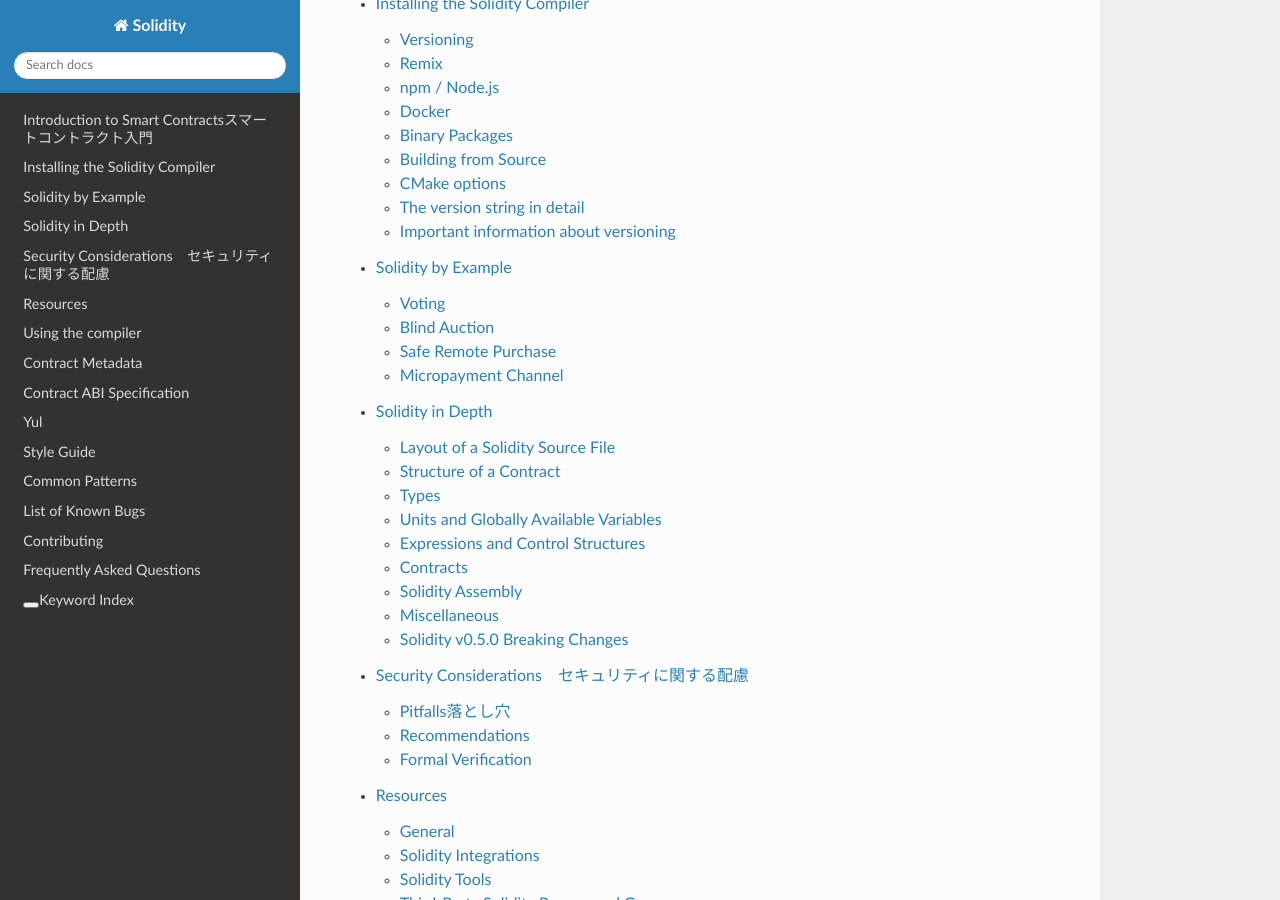
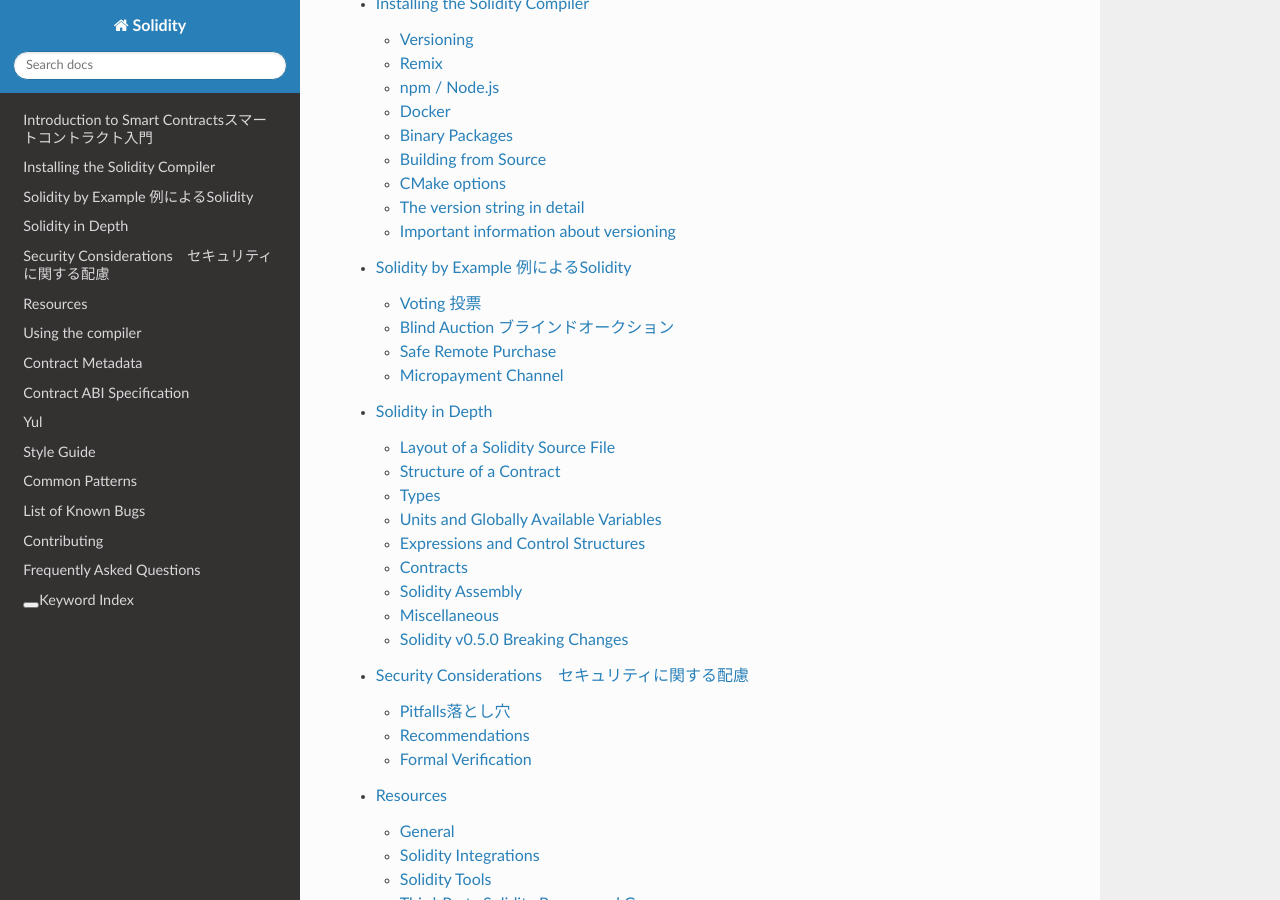
Before and after one commit to tatsuhirotsuchiya/solidity-jp, a Sphinx documentation site: the page built from docs/index.rst, in a window 1280 px wide and 900 px high, scrolled down 2626 px. Built offline with Sphinx 7.4.7 and the Read the Docs theme 2.0.0, drawn with Linux system fonts in a browser that asks for light colours; part of the change alters nothing that is shown.

Commit message:
worked on solidity-by-example.rst

```diff
--- a/docs/solidity-by-example.rst
+++ b/docs/solidity-by-example.rst
@@ -1,5 +1,5 @@
 ###################
-Solidity by Example
+Solidity by Example 例によるSolidity
 ###################
 
 .. index:: voting, ballot
@@ -7,7 +7,7 @@ Solidity by Example
 .. _voting:
 
 ******
-Voting
+Voting 投票
 ******
 
 The following contract is quite complex, but showcases
@@ -20,19 +20,37 @@ how delegated voting can be done so that vote counting
 is **automatic and completely transparent** at the
 same time.
 
+以下のコントラクトはかなり複雑ですが，Solidityの機能の多くを
+例示しています．これは投票コントラクトを実装しています．
+もちろん，電子投票の主な問題はどう投票権を正しい人に割り当て
+どう不正を防ぐかです．ここではすべての問題を解決することはしませんが，
+すくなくとも代理投票が，投票を数えるのが**自動的かつ完全に透明**
+に同時になるように行えることを示します．？
+
 The idea is to create one contract per ballot,
 providing a short name for each option.
 Then the creator of the contract who serves as
 chairperson will give the right to vote to each
 address individually.
 
+考え方は投票券ごとに一つのコントラクトを生成することで，
+各選択肢には短い名前を与えます．
+そして，座長の役割となるコントラクトの作成者は
+各アドレスに個別に投票する権利を付与します．
+
 The persons behind the addresses can then choose
 to either vote themselves or to delegate their
 vote to a person they trust.
 
+アドレスの背景にある人々は，その後自分自身で投票するか，
+信頼する人物に投票を委ねるかを選択できます．
+
 At the end of the voting time, ``winningProposal()``
 will return the proposal with the largest number
 of votes.
+
+投票時間の終わりには，``winningProposal()``
+がもっとも多数の投票となった提案を返します．
 
 ::
 
@@ -188,16 +206,19 @@ of votes.
     }
 
 
-Possible Improvements
+Possible Improvements 可能な改善
 =====================
 
 Currently, many transactions are needed to assign the rights
 to vote to all participants. Can you think of a better way?
 
+現状では，多くのトランザクションが投票権を全員の参加者に割り当てるのに
+必要です．もっとよい方法を考えることはできないでしょうか？
+
 .. index:: auction;blind, auction;open, blind auction, open auction
 
 *************
-Blind Auction
+Blind Auction ブラインドオークション
 *************
 
 In this section, we will show how easy it is to create a
@@ -208,9 +229,15 @@ contract into a blind auction where it is not
 possible to see the actual bid until the bidding
 period ends.
 
+この節では，完全にブラインドなオークションコントラクトをイーサリアム上に
+生成するのが如何に簡単かを示します．
+だれもが行われた入札を見ることができる公開オークションから始めて，
+つぎにそのコントラクトを各緒うして，入札期間が終わるまでは実際の入札をみることが
+できないブラインドオークションにします．
+
 .. _simple_auction:
 
-Simple Open Auction
+Simple Open Auction 単純な公開オークション
 ===================
 
 The general idea of the following simple auction contract
@@ -223,6 +250,15 @@ After the end of the bidding period, the
 contract has to be called manually for the
 beneficiary to receive their money - contracts cannot
 activate themselves.
+
+以下の簡単なオークションコントラクトの一般的な考えは，
+だれもが自分の入札を入札期間中は提出できるというものです．
+入札はすでに，お金/イーサの送信を，入札者を入札に紐づけるために
+含んでいます．もし最大入札額が更新されたら，それまでの最大入札額の
+入札者にお金が払い戻されます．
+入札期間が終了した後，コントラクトは手動で呼ばれなければ
+お金を受け取るために受益者（beneficiary）が呼ばなければなりません．
+コントラクトは自分自身を起動することはできません．
 
 ::
 
@@ -351,7 +387,7 @@ activate themselves.
         }
     }
 
-Blind Auction
+Blind Auction ブラインドオークション
 =============
 
 The previous open auction is extended to a blind auction
@@ -360,6 +396,11 @@ that there is no time pressure towards the end of
 the bidding period. Creating a blind auction on a
 transparent computing platform might sound like a
 contradiction, but cryptography comes to the rescue.
+
+先の公開オークションをブラインドオークションに以下で拡張します．
+ブラインドオークションの利点は入札期間の終わりへの時間のプレッシャーが
+ないことです．ブラインドオークションを透明な計算基盤上に構築することは
+矛盾のように聞こえますが，暗号技術が役に立ってくれます．
 
 During the **bidding period**, a bidder does not
 actually send her bid, but only a hashed version of it.
@@ -371,12 +412,32 @@ to reveal their bids: They send their values
 unencrypted and the contract checks that the hash value
 is the same as the one provided during the bidding period.
 
+**入札期間**中では，入札者は実際には入札額を送りませんが，
+そのハッシュされたものを送ります．
+現状では二つの(十分に長い)値でハッシュ値が同じになるようなものを
+見つけることは現実的には不可能だと考えられているので，
+入札者はこれで入札を実行できます．
+入札期間の終了後，入札者は入札値を公開します．
+暗号化されていない値を送り，コントラクトがそのハッシュ値が
+入札期間に送られたものと一致するかを調べます．
+
+
+
 Another challenge is how to make the auction
 **binding and blind** at the same time: The only way to
 prevent the bidder from just not sending the money
 after they won the auction is to make her send it
 together with the bid. Since value transfers cannot
 be blinded in Ethereum, anyone can see the value.
+
+別の困難はどうやってオークションを同時に**バインディングとブラインド**に
+できるかということです．
+入札者がオークションに勝った後で入金しないのを防ぐ唯一の方法は，
+入札と一緒に送金させることです．
+イーサリアムでは値の送信（送金？）はブラインドにできないので，
+だれもがその値を見ることができます．
+
+
 
 The following contract solves this problem by
 accepting any value that is larger than the highest
@@ -387,6 +448,11 @@ flag to place invalid bids with high value transfers):
 Bidders can confuse competition by placing several
 high or low invalid bids.
 
+以下のコントラクトはこの問題を最高の入札額より大きな値を受理することで解決します．
+これはもちろん公開する段階でしか調べることができませんが，
+ある入札は**無効**かもしれませんし，これはわざとそうしているのです
+（大きい額の送金を伴う無効な入札を示す明示的なフラグも提供しています）．
+入札者は大小さまざまな無効な入札によって，競争を混乱させることができます．
 
 ::
 
```
